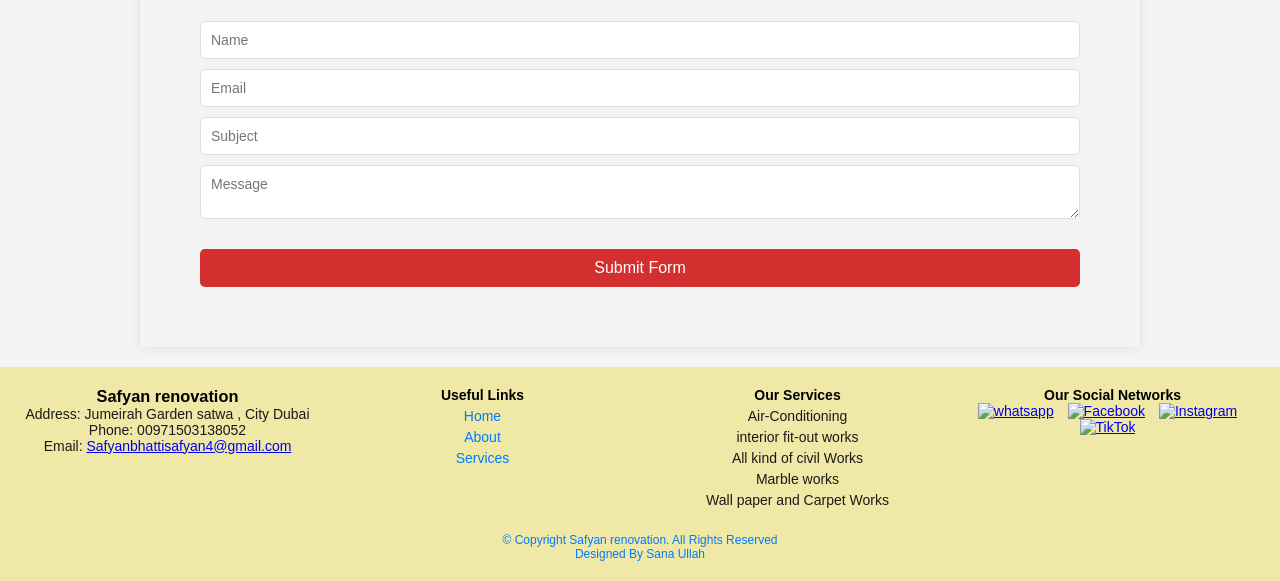
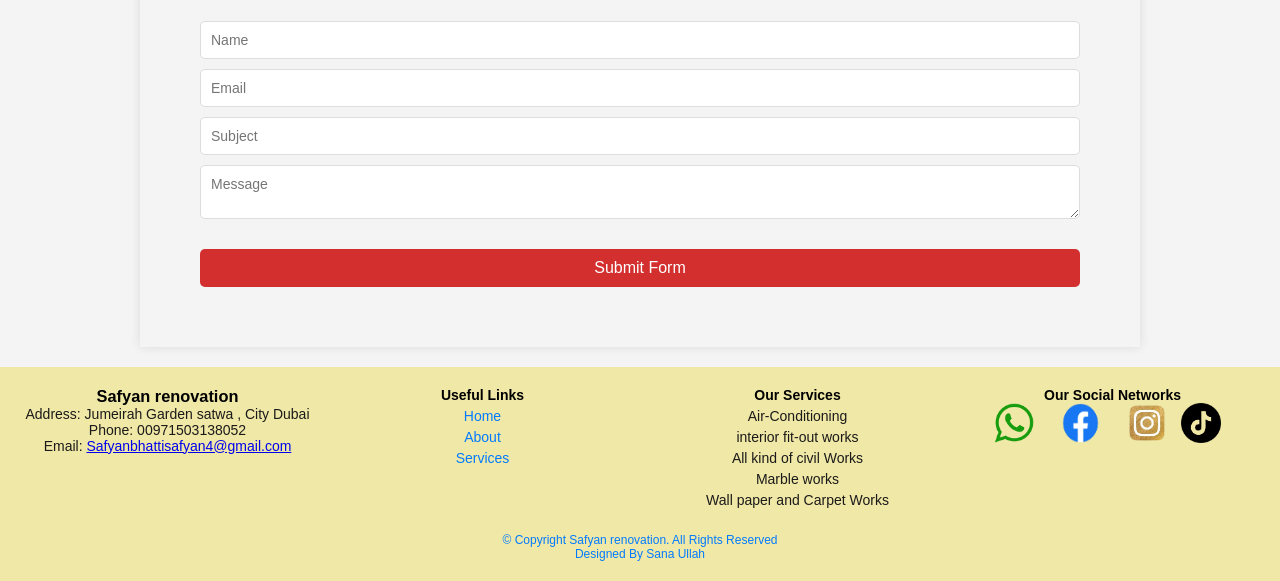
Before and after one commit to sanaullah12235/safyanrenovation-technicalservices., a plain HTML site: page index.html in a window 1280 px wide. Shown: the part 6062-6643 px from the top of the page. Drawn offline with Linux system fonts and the light colour scheme; the site is published under a folder, as on GitHub Pages, so addresses that start at the root find nothing.

Commit message:
Update index.html

```diff
--- a/index.html
+++ b/index.html
@@ -4,7 +4,7 @@
     <meta charset="UTF-8">
     <meta name="viewport" content="width=device-width, initial-scale=1.0">
     <title>Safyan Fitout and Technical Services</title>
-    <link rel="icon" href="/logo 2.jpg" type="image/x-icon">
+    <link rel="icon" href="./logo 2.jpg" type="image/x-icon">
     <style>
         /* wellcome container styling  start */
  #hero {
@@ -809,10 +809,10 @@ At Rehan Fitout & Technical Services, we believe in innovation, efficiency, and
         <div class="footer-section">
           <h4>Our Social Networks</h4>
           <div class="social-icons">
-            <a href="https://wa.me/+971503138052"><img src="/whats app logo.png" width="40" alt="whatsapp"></a>
-            <a href="https://www.facebook.com/share/1A1Ro4XxYR/?mibextid=wwXIfr"><img src="/facebook logo.png" width="65" height="40" alt="Facebook"></a>
-            <a href="https://www.instagram.com/sufyan_technical_services?igsh=MTIyY3p3Y3JvaWYybg%3D%3D&utm_source=qr"><img src="/insta logo (2).png" width="40" height="40" alt="Instagram"></a>
-            <a href="https://www.tiktok.com/@safyanbhatti94?_t=ZS-8uNEk4wMwc6&_r=1"><img src="/tiktok logo.png" width="40" alt="TikTok"></a>
+            <a href="https://wa.me/+971503138052"><img src="./whats app logo.png" width="40" alt="whatsapp"></a>
+            <a href="https://www.facebook.com/share/1A1Ro4XxYR/?mibextid=wwXIfr"><img src="./facebook logo.png" width="65" height="40" alt="Facebook"></a>
+            <a href="https://www.instagram.com/sufyan_technical_services?igsh=MTIyY3p3Y3JvaWYybg%3D%3D&utm_source=qr"><img src="./insta logo (2).png" width="40" height="40" alt="Instagram"></a>
+            <a href="https://www.tiktok.com/@safyanbhatti94?_t=ZS-8uNEk4wMwc6&_r=1"><img src="./tiktok logo.png" width="40" alt="TikTok"></a>
           </div>
         </div>
       </div>
```
